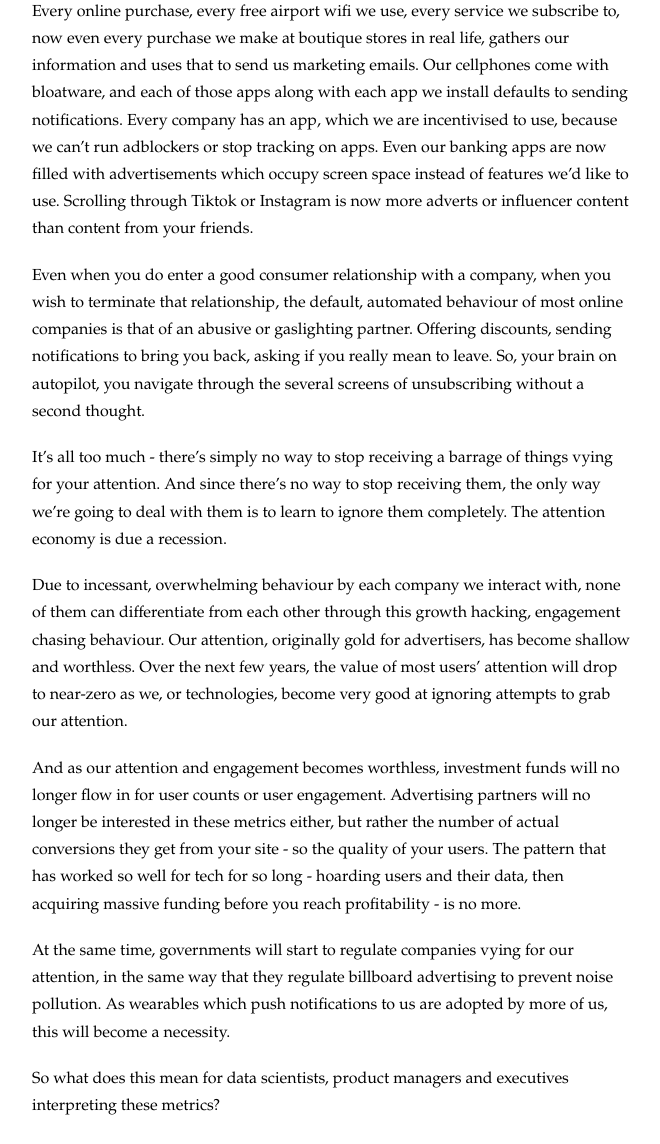
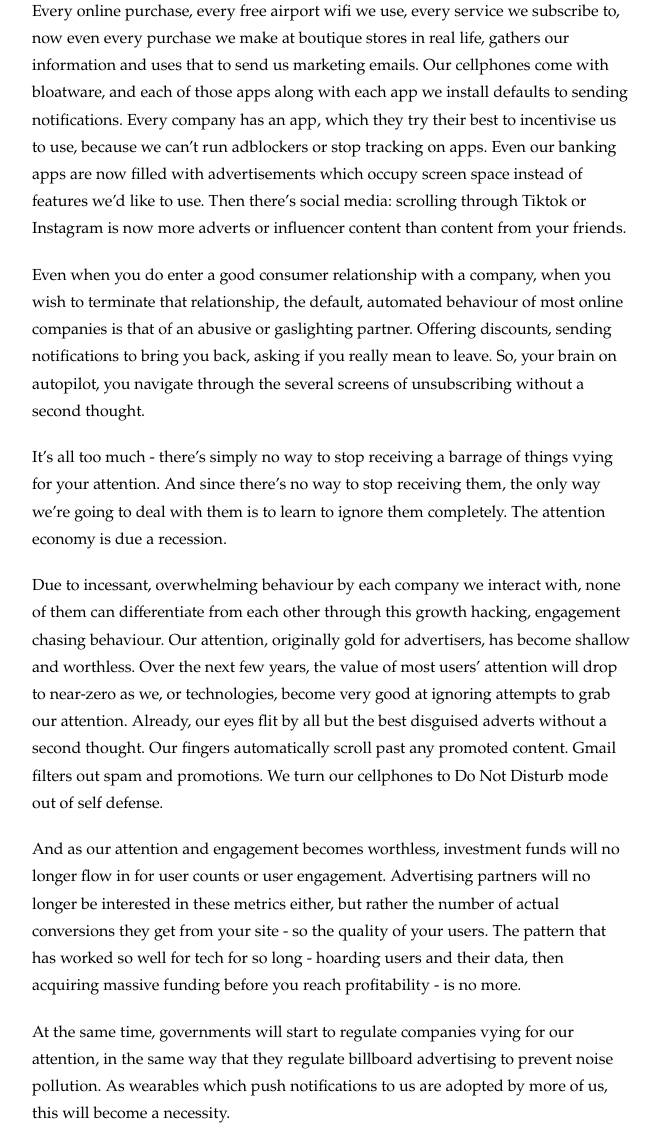
Before and after one commit to ryan-anderson-ds/ryan-anderson-ds.github.io, a Jekyll site: the page built from _posts/2024-04-07-Growth-hacking.md, in a window 1280 px wide and 1400 px high, scrolled down 755 px. Shown: the part 256-1400 px from the top of the window, without its empty margins (308-968 px from the left). Built offline with Jekyll 4.4.1, drawn with Linux system fonts in a browser that asks for light colours; some of the changed text lies outside the part shown.

Commit message:
update article

```diff
--- a/_posts/2024-04-07-Growth-hacking.md
+++ b/_posts/2024-04-07-Growth-hacking.md
@@ -12,13 +12,13 @@
 
 ![](../images/growthhacking1.png)
 
-Every online purchase, every free airport wifi we use, every service we subscribe to, now even every purchase we make at boutique stores in real life, gathers our information and uses that to send us marketing emails. Our cellphones come with bloatware, and each of those apps along with each app we install defaults to sending notifications. Every company has an app, which we are incentivised to use, because we can't run adblockers or stop tracking on apps. Even our banking apps are now filled with advertisements which occupy screen space instead of features we'd like to use. Scrolling through Tiktok or Instagram is now more adverts or influencer content than content from your friends.
+Every online purchase, every free airport wifi we use, every service we subscribe to, now even every purchase we make at boutique stores in real life, gathers our information and uses that to send us marketing emails. Our cellphones come with bloatware, and each of those apps along with each app we install defaults to sending notifications. Every company has an app, which they try their best to incentivise us to use, because we can't run adblockers or stop tracking on apps. Even our banking apps are now filled with advertisements which occupy screen space instead of features we'd like to use. Then there's social media: scrolling through Tiktok or Instagram is now more adverts or influencer content than content from your friends.
 
 Even when you do enter a good consumer relationship with a company, when you wish to terminate that relationship, the default, automated behaviour of most online companies is that of an abusive or gaslighting partner. Offering discounts, sending notifications to bring you back, asking if you really mean to leave. So, your brain on autopilot, you navigate through the several screens of unsubscribing without a second thought.
 
 It's all too much - there's simply no way to stop receiving a barrage of things vying for your attention. And since there's no way to stop receiving them, the only way we're going to deal with them is to learn to ignore them completely. The attention economy is due a recession.
 
-Due to incessant, overwhelming behaviour by each company we interact with, none of them can differentiate from each other through this growth hacking, engagement chasing behaviour. Our attention, originally gold for advertisers, has become shallow and worthless. Over the next few years, the value of most users' attention will drop to near-zero as we, or technologies, become very good at ignoring attempts to grab our attention.
+Due to incessant, overwhelming behaviour by each company we interact with, none of them can differentiate from each other through this growth hacking, engagement chasing behaviour. Our attention, originally gold for advertisers, has become shallow and worthless. Over the next few years, the value of most users' attention will drop to near-zero as we, or technologies, become very good at ignoring attempts to grab our attention. Already, our eyes flit by all but the best disguised adverts without a second thought. Our fingers automatically scroll past any promoted content. Gmail filters out spam and promotions. We turn our cellphones to Do Not Disturb mode out of self defense.
 
 And as our attention and engagement becomes worthless, investment funds will no longer flow in for user counts or user engagement. Advertising partners will no longer be interested in these metrics either, but rather the number of actual conversions they get from your site - so the quality of your users. The pattern that has worked so well for tech for so long - hoarding users and their data, then acquiring massive funding before you reach profitability - is no more.
 
@@ -26,7 +26,7 @@
 
 So what does this mean for data scientists, product managers and executives interpreting these metrics?
 
-Shallow growth: growth in non-paying users - and engagement metrics are no longer good core metrics for us to chase. They are only good metrics if the rest of our funnel - converting these to paying, happy, retained users - is in optimal shape. However, they remain *interesting* metrics: for instance, sudden drops in paying users might be tied to sudden drops in non-paying users, meaning that we need to up marketing efforts. Sudden drops in engagement may mean that a UX change is distracting users away from our core features.
+Shallow growth (growth in non-paying users) and engagement metrics are no longer good core metrics for us to chase. They are only good metrics if the rest of our funnel - converting users to paying, happy, retained users - is in optimal shape. We're going to find that growth and engagement start correlating less and less with profit or paying users - especailly of companies operating in the attention economy. Snapchat, for instance, has only ever been profitable in one quarter of its existence. However, shallow growth and engagement remain *interesting* metrics: for instance, sudden drops in paying users might be tied to sudden drops in non-paying users, meaning that we need to up marketing efforts. Sudden drops in engagement may mean that a UX change is distracting users away from our core features.
 
 Chasing shallow growth or engagement just for the sake of bigger numbers misses the point. In a world of 8 billion people with a search engine at their fingertips, building a product that is the best at a particular function, no matter how niche, will always make you money.
 
```
